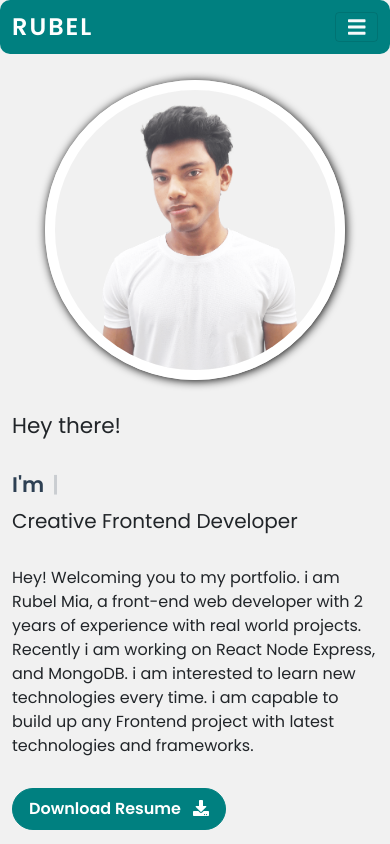
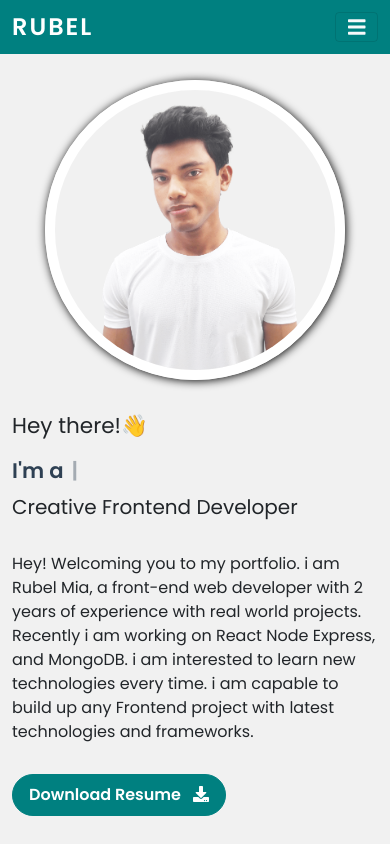
Before and after one commit to RubelShahriar/my-portfolio, a React (Create React App) app: page / in a window 390 px wide. Shown: the top 844 px of the page. Built offline with nearby package versions, Linux system fonts and the light colour scheme.

Commit message:
update portfolio

```diff
--- a/src/comp/About/About.js
+++ b/src/comp/About/About.js
@@ -79,9 +79,9 @@ const About = () => {
                 style={{ fontSize: "50px", color: "#6c757d" }}
                 className="mb-0 fw-bold"
               >
-                02+
+                01+
               </p>
-              <p className="fs-5">Years Working with Projects</p>
+              <p className="fs-5">Years of Experience</p>
             </Col>
             <Col className="border-end mb-3">
               <p
--- a/src/comp/Banner/Banner.css
+++ b/src/comp/Banner/Banner.css
@@ -1,42 +1,42 @@
-.banner{
+.banner {
   background: url("../../images/banner-13.png") no-repeat center;
   background-size: cover;
   position: relative;
 }
-.banner .info{
+.banner .info {
   height: 100vh;
   display: flex;
   align-items: center;
 }
-.banner .inner-text{
-    color: #2E4053;
-    font-size: calc(1.5rem + .5vw);
+.banner .inner-text {
+  color: #2e4053;
+  font-size: calc(1.5rem + 0.5vw);
   font-weight: 600;
 }
-.banner .my-info{
+.banner .my-info {
   width: 60%;
 }
 /* .banner .tsparticles-canvas-el{
     position: absolute !important;
     z-index: -9 !important;
 } */
-.banner .profile{
+.banner .profile {
   display: none;
 }
-.banner .left p{
+.banner .left p {
   margin: 30px 0;
   font-size: 20px;
 }
-.banner .left .resume{
+.banner .left .resume {
   border-radius: 15px;
   border: 1px solid var(--fixed-color);
   background: var(--fixed-color);
 }
-.banner .left .resume:hover{
-    opacity: .8;
-    transition: .4s;
+.banner .left .resume:hover {
+  opacity: 0.8;
+  transition: 0.4s;
 }
-.ani{
+.ani {
   display: inline-block;
   position: absolute;
   left: 50%;
@@ -48,25 +48,34 @@
 }
 
 @keyframes mymove {
-    from {top: 0px; opacity: 0;}
-    to {top: 32px; opacity: 1;}
+  from {
+    top: 0px;
+    opacity: 0;
+  }
+  to {
+    top: 32px;
+    opacity: 1;
+  }
 }
 
-
 /* Responisve part css start */
-@media (min-width: 320px) and (max-width: 575px){
-    .banner{
+@media (min-width: 320px) and (max-width: 575px) {
+  .banner {
     background: #f1f1f1;
   }
-    .banner .info{
+  .banner .left .hey {
+    margin: 30px 0;
+    margin-bottom: 16px;
+  }
+  .banner .info {
     display: block;
     height: auto;
     padding-bottom: 80px;
   }
-    .banner .inner-text{
-        font-size: calc(1.2rem + .5vw);
+  .banner .inner-text {
+    font-size: calc(1.2rem + 0.5vw);
   }
-    .banner .my-info{
+  .banner .my-info {
     width: 100%;
     font-size: 16px !important;
   }
@@ -74,16 +83,16 @@
         margin-top: 60px !important;
         margin-bottom: 0;
     } */
-    .banner .profile{
+  .banner .profile {
     display: block;
     padding-top: 80px;
   }
-    .banner .image{
+  .banner .image {
     display: flex;
     justify-content: center;
     align-items: center;
   }
-    .banner .image img{
+  .banner .image img {
     width: 300px;
     height: 300px;
     border-radius: 50%;
@@ -91,14 +100,14 @@
     box-shadow: 1px 1px 10px black;
   }
 }
-@media (min-width: 576px) and (max-width: 767px){
-    .banner{
+@media (min-width: 576px) and (max-width: 767px) {
+  .banner {
     background: #f1f1f1;
   }
-    .banner .inner-text{
-        font-size: calc(1.2rem + .5vw);
+  .banner .inner-text {
+    font-size: calc(1.2rem + 0.5vw);
   }
-    .banner .my-info{
+  .banner .my-info {
     width: 100%;
     font-size: 16px !important;
   }
@@ -106,10 +115,10 @@
         margin-top: 60px !important;
         margin-bottom: 0;
     } */
-    .banner .profile{
+  .banner .profile {
     display: block;
   }
-    .banner .image{
+  .banner .image {
     border: 1px solid purple;
     display: flex;
     justify-content: center;
@@ -117,7 +126,7 @@
     height: 400px;
     margin-top: 100px;
   }
-    .banner .right .image img{
+  .banner .right .image img {
     width: 300px;
     height: 300px;
     border-radius: 50%;
@@ -125,11 +134,11 @@
     box-shadow: 1px 1px 10px black;
   }
 }
-@media (min-width: 768px) and (max-width: 991px){
-    .navigation img{
+@media (min-width: 768px) and (max-width: 991px) {
+  .navigation img {
     width: 200px;
   }
-    .navigation .nav-item{
+  .navigation .nav-item {
     font-size: 16px;
     margin-right: 20px;
   }
--- a/src/comp/Banner/Banner.js
+++ b/src/comp/Banner/Banner.js
@@ -18,7 +18,7 @@ const Banner = () => {
         </div>
         <div className="info">
           <div className="left">
-            <p className="mt fs-4">Hey there!</p>
+            <p className="mt fs-4 hey">Hey there!👋</p>
             <h5 className="inner-text">
               {" I'm "}
               <span className="inner-text">
--- a/src/comp/Header/Header.css
+++ b/src/comp/Header/Header.css
@@ -1,23 +1,22 @@
-
-.header{
+.header {
   /* border-radius: 30px; */
   /* background: #154360; */
   background: var(--fixed-color);
 }
-.header .active{
+.header .active {
   color: #117864 !important;
 }
-.header .logo{
+.header .logo {
   /* font-family: 'Lobster Two', cursive; */
   font-size: 24px;
   font-weight: 700;
   letter-spacing: 2px;
   color: white;
 }
-.header .logo:hover{
+.header .logo:hover {
   color: white;
-    opacity: .7;
-    transition: .4s;
+  opacity: 0.7;
+  transition: 0.4s;
 }
 /* .header .logo::first-letter{
     color:goldenrod;
@@ -34,51 +33,51 @@
 .header .letter4{
     color: peru;
 } */
-.header .link{
+.header .link {
   font-size: 18px;
   font-weight: 500;
 }
-.header .link:hover{
+.header .link:hover {
   color: #117864 !important;
-    transition: .4s;
+  transition: 0.4s;
 }
-.header .icon{
+.header .icon {
   font-size: 25px;
 }
-.header .icon:hover{
+.header .icon:hover {
   color: gray !important;
-    transition: .4s;
+  transition: 0.4s;
 }
 /* Responisve part css start */
-@media (min-width: 320px) and (max-width: 575px){
-    .header{
-        border-radius: 10px;
+@media (min-width: 320px) and (max-width: 575px) {
+  .header {
+    /* border-radius: 10px; */
     margin: 0 !important;
   }
-    .navigation img{
+  .navigation img {
     width: 100px;
   }
-    .navigation .nav-item{
+  .navigation .nav-item {
     font-size: 14px;
     margin-right: 10px;
   }
-    .header .icon-div{
+  .header .icon-div {
     margin-bottom: 20px !important;
   }
 }
-@media (min-width: 576px) and (max-width: 767px){
-    .navigation img{
+@media (min-width: 576px) and (max-width: 767px) {
+  .navigation img {
     width: 150px;
   }
-    .navigation .nav-item{
+  .navigation .nav-item {
     margin-right: 10px;
   }
 }
-@media (min-width: 768px) and (max-width: 991px){
-    .navigation img{
+@media (min-width: 768px) and (max-width: 991px) {
+  .navigation img {
     width: 200px;
   }
-    .navigation .nav-item{
+  .navigation .nav-item {
     font-size: 16px;
     margin-right: 20px;
   }
--- a/src/comp/Header/Header.js
+++ b/src/comp/Header/Header.js
@@ -3,7 +3,7 @@ import { Container, Nav, Navbar } from "react-bootstrap";
 import {
   faGithub,
   faLinkedinIn,
-  faFacebook,
+  faInstagram,
 } from "@fortawesome/free-brands-svg-icons";
 import { FontAwesomeIcon } from "@fortawesome/react-fontawesome";
 import { faBars } from "@fortawesome/free-solid-svg-icons";
@@ -59,11 +59,11 @@ const Header = () => {
                 icon={faLinkedinIn}
               />
             </a>
-            <a href="https://www.facebook.com/afradshahriar.rubel">
+            <a href="https://www.instagram.com/mdrubelshahriar/">
               <FontAwesomeIcon
                 className="icon ms-3 text-light"
-                title="Facebook"
-                icon={faFacebook}
+                title="Instagram"
+                icon={faInstagram}
               />
             </a>
           </div>
```
Lines whose indentation alone changed are shown as unchanged.
